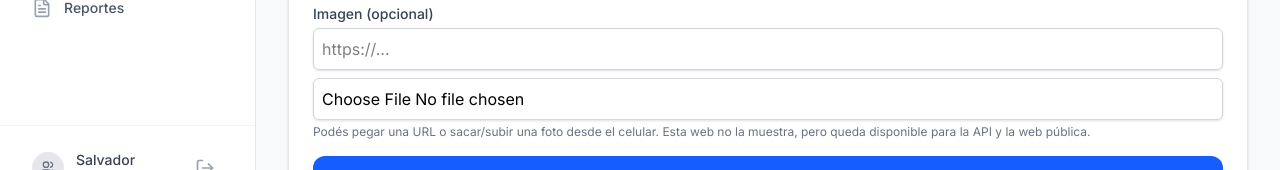
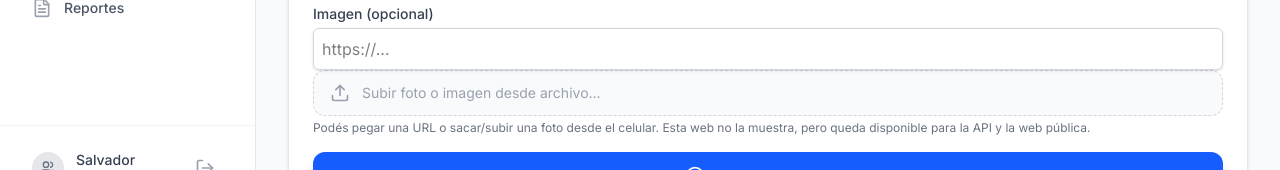
Before and after one commit to DavidSaboredo/CS-Baterias, a Next.js app: page /stock in a window 1280 px wide. Shown: the part 407-577 px from the top of the page. Built offline with nearby package versions, Linux system fonts and the light colour scheme; no server answers; the database is empty.

Commit message:
feat: mejorar visibilidad del input de imagen al editar producto

```diff
--- a/app/components/AddProductForm.tsx
+++ b/app/components/AddProductForm.tsx
@@ -2,7 +2,7 @@
 
 import { addProduct } from '@/app/actions';
 import { useRef, useState } from 'react';
-import { Package, PlusCircle, CheckCircle2, AlertCircle } from 'lucide-react';
+import { Package, PlusCircle, CheckCircle2, AlertCircle, Upload } from 'lucide-react';
 import { savePendingAction } from '@/lib/offline-db';
 
 export default function AddProductForm() {
@@ -12,6 +12,7 @@ export default function AddProductForm() {
   const [message, setMessage] = useState<{ type: 'success' | 'error' | 'offline', text: string } | null>(null);
   const [imageUrlInput, setImageUrlInput] = useState('');
   const [imageFromFile, setImageFromFile] = useState('');
+  const [selectedFileName, setSelectedFileName] = useState('');
 
   const resolvedImageUrl = (imageFromFile || imageUrlInput).trim();
 
@@ -20,6 +21,7 @@ export default function AddProductForm() {
 
     if (!file) {
       setImageFromFile('');
+      setSelectedFileName('');
       return;
     }
 
@@ -27,6 +29,7 @@ export default function AddProductForm() {
       setMessage({ type: 'error', text: 'El archivo debe ser una imagen válida.' });
       event.target.value = '';
       setImageFromFile('');
+      setSelectedFileName('');
       return;
     }
 
@@ -39,6 +42,7 @@ export default function AddProductForm() {
       });
 
       setImageFromFile(dataUrl);
+      setSelectedFileName(file.name);
       setMessage({ type: 'success', text: 'Imagen cargada desde archivo. Se guardará para la web pública.' });
       setTimeout(() => setMessage(null), 4000);
     } catch {
@@ -71,6 +75,7 @@ export default function AddProductForm() {
         formRef.current?.reset();
         setImageUrlInput('');
         setImageFromFile('');
+        setSelectedFileName('');
         if (fileInputRef.current) fileInputRef.current.value = '';
       } else {
         setMessage({ type: 'error', text: result?.error || 'Error al guardar el producto' });
@@ -145,13 +150,22 @@ export default function AddProductForm() {
             className="w-full rounded-md border-gray-300 shadow-sm p-2 border focus:ring-blue-500 focus:border-blue-500"
             placeholder="https://..."
           />
+          <div
+            className="w-full px-4 py-3 rounded-xl border border-dashed border-gray-300 bg-gray-50 hover:bg-blue-50 hover:border-blue-400 cursor-pointer flex items-center gap-3 transition-all"
+            onClick={() => fileInputRef.current?.click()}
+          >
+            <Upload className="w-5 h-5 text-gray-400 flex-shrink-0" />
+            <span className={`text-sm truncate ${selectedFileName ? 'text-gray-800 font-medium' : 'text-gray-400'}`}>
+              {selectedFileName || 'Subir foto o imagen desde archivo...'}
+            </span>
+          </div>
           <input
             ref={fileInputRef}
             type="file"
             accept="image/*"
             capture="environment"
             onChange={handleImageFileChange}
-            className="mt-2 w-full rounded-md border-gray-300 shadow-sm p-2 border focus:ring-blue-500 focus:border-blue-500"
+            className="hidden"
           />
           {imageFromFile && (
             <p className="mt-1 text-xs text-green-700">
--- a/app/components/EditStockButton.tsx
+++ b/app/components/EditStockButton.tsx
@@ -1,7 +1,7 @@
 'use client'
 
 import { useRef, useState } from 'react'
-import { Edit2, X, Check, Lock, Package } from 'lucide-react'
+import { Edit2, X, Check, Lock, Package, Upload } from 'lucide-react'
 import { updateProductStock } from '@/app/actions'
 
 interface EditStockButtonProps {
@@ -26,6 +26,7 @@ export default function EditStockButton({
   const [newImageUrl, setNewImageUrl] = useState('')
   const [newImageFromFile, setNewImageFromFile] = useState('')
   const [removeImage, setRemoveImage] = useState(false)
+  const [selectedFileName, setSelectedFileName] = useState('')
   const [password, setPassword] = useState('')
   const [isUpdating, setIsUpdating] = useState(false)
   const [error, setError] = useState<string | null>(null)
@@ -37,6 +38,7 @@ export default function EditStockButton({
 
     if (!file) {
       setNewImageFromFile('')
+      setSelectedFileName('')
       return
     }
 
@@ -44,6 +46,7 @@ export default function EditStockButton({
       setError('El archivo debe ser una imagen válida')
       event.target.value = ''
       setNewImageFromFile('')
+      setSelectedFileName('')
       return
     }
 
@@ -56,10 +59,12 @@ export default function EditStockButton({
       })
 
       setNewImageFromFile(dataUrl)
+      setSelectedFileName(file.name)
       setRemoveImage(false)
       setError(null)
     } catch {
       setError('No se pudo procesar la imagen')
+      setSelectedFileName('')
     }
   }
 
@@ -84,6 +89,7 @@ export default function EditStockButton({
         setPassword('')
         setNewImageUrl('')
         setNewImageFromFile('')
+        setSelectedFileName('')
         setRemoveImage(false)
         if (fileInputRef.current) fileInputRef.current.value = ''
       } else {
@@ -168,13 +174,22 @@ export default function EditStockButton({
                 placeholder="https://..."
                 className="w-full px-4 py-3 rounded-xl border border-gray-200 focus:ring-2 focus:ring-blue-100 outline-none transition-all"
               />
+              <div
+                className="w-full px-4 py-3 rounded-xl border border-dashed border-gray-300 bg-gray-50 hover:bg-blue-50 hover:border-blue-400 cursor-pointer flex items-center gap-3 transition-all"
+                onClick={() => fileInputRef.current?.click()}
+              >
+                <Upload className="w-5 h-5 text-gray-400 flex-shrink-0" />
+                <span className={`text-sm truncate ${selectedFileName ? 'text-gray-800 font-medium' : 'text-gray-400'}`}>
+                  {selectedFileName || 'Subir foto o imagen desde archivo...'}
+                </span>
+              </div>
               <input
                 ref={fileInputRef}
                 type="file"
                 accept="image/*"
                 capture="environment"
                 onChange={handleImageFileChange}
-                className="w-full px-4 py-3 rounded-xl border border-gray-200 focus:ring-2 focus:ring-blue-100 outline-none transition-all text-sm"
+                className="hidden"
               />
 
               {resolvedImageUrl && (
@@ -192,6 +207,7 @@ export default function EditStockButton({
                     if (e.target.checked) {
                       setNewImageUrl('')
                       setNewImageFromFile('')
+                      setSelectedFileName('')
                       if (fileInputRef.current) fileInputRef.current.value = ''
                     }
                   }}
@@ -234,6 +250,7 @@ export default function EditStockButton({
                   setNewPrice(currentPrice.toString())
                   setNewImageUrl('')
                   setNewImageFromFile('')
+                  setSelectedFileName('')
                   setRemoveImage(false)
                   if (fileInputRef.current) fileInputRef.current.value = ''
                 }}
```
